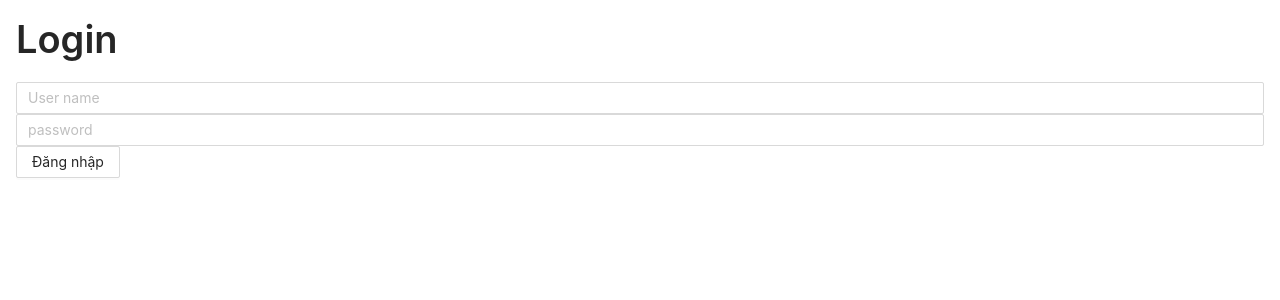
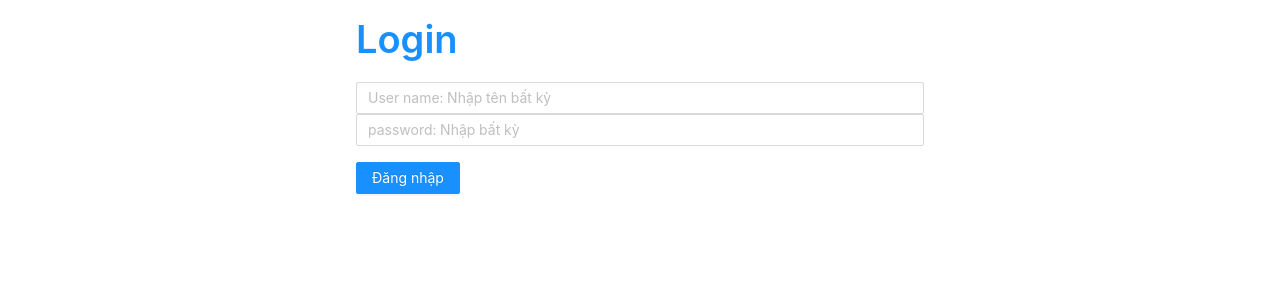
Before and after one commit to LinkK9/todo-list, a React (Create React App) app: page /login in a window 1280 px wide. Shown: the top 300 px of the page. Built offline with nearby package versions, Linux system fonts and the light colour scheme.

Commit message:
add some styles

```diff
--- a/src/App.js
+++ b/src/App.js
@@ -9,7 +9,6 @@ import {
   Redirect,
 } from "react-router-dom";
 import PrivateRoute from "./PrivateRoute";
-import AxiosPlayground from "./AxiosPlayground";
 import Home from "./Home";
 
 function App() {
@@ -23,9 +22,6 @@ function App() {
           <Route path="/login">
             <Login />
           </Route>
-          <Route path="/axiosplayground">
-            <AxiosPlayground />
-          </Route>
           <Route exact path="/">
             <Redirect to="/home" />
           </Route>
--- a/src/App.module.css
+++ b/src/App.module.css
@@ -2,6 +2,10 @@
   height: 100vh;
   display: grid;
   padding: 16px;
+
+  margin: 0 auto;
+
+  max-width: 600px;
 
   grid-template-rows: auto auto 1fr;
 
@@ -22,3 +26,8 @@
   justify-content: space-between;
   align-items: center;
 }
+
+
+h1, h3 {
+  color: #1890ff !important;
+}
--- a/src/AppHeader.js
+++ b/src/AppHeader.js
@@ -20,8 +20,8 @@ const AppHeader = () => {
 
   return (
     <div className={classes.appHeader}>
-      <Title className={classes.header}>Todo app</Title>
-      <Button className={classes.btn} onClick={handleLogout}>
+      <Title className={classes.header}>Todo-List!</Title>
+      <Button danger className={classes.btn} onClick={handleLogout}>
         Logout
       </Button>
     </div>
--- a/src/Login.js
+++ b/src/Login.js
@@ -31,18 +31,21 @@ function Login() {
     <div>
       <Title>Login</Title>
       <Input
-        placeholder="User name"
+        placeholder="User name: Nhập tên bất kỳ"
         value={userName}
         onChange={(e) => setUserName(e.target.value)}
       />
       <Input
-        placeholder="password"
+        placeholder="password: Nhập bất kỳ"
         type="password"
         value={password}
         onChange={(e) => setPassword(e.target.value)}
       />
-
-      <Button onClick={handleLogIn}>Đăng nhập</Button>
+      <div style={{marginTop: 16}}>
+        <Button type="primary" onClick={handleLogIn}>
+          Đăng nhập
+        </Button>
+      </div>
     </div>
   );
 }
--- a/src/TaskItem.js
+++ b/src/TaskItem.js
@@ -75,13 +75,15 @@ function TaskItem({
       <div onClick={showModal} className={classes.todoContainer}>
         <Checkbox
           id={taskItem.id}
+          className={classes.tickBox}
+          onChange={handleChange}
+          checked={taskItem.isCompleted}
+        ></Checkbox>
+        <div
           className={
             taskItem.isCompleted ? classes.completed : classes.notCompleted
           }
-          onChange={handleChange}
-          checked={taskItem.isCompleted}
-        ></Checkbox>
-        <div style={{ display: "inline-block", margin: '0 20px'}}>
+        >
           {taskItem.taskName}
         </div>
 
--- a/src/TaskItem.module.css
+++ b/src/TaskItem.module.css
@@ -19,16 +19,20 @@
   align-items: center;
 }
 
+.tickBox {
+  position: absolute;
+  top: calc(50% - 1px) ;
+  transform: translate(0, -50%);
+}
 .completed {
-  position: absolute;
-  top: 23%;
+  display: inline-block;
+  margin: 0 20px;
   text-decoration: line-through;
   color: rgb(128, 128, 128);
 }
 .notCompleted {
-  position: absolute;
-  top: calc(50% - 1px) ;
-  transform: translate(0, -50%);
+  display: inline-block;
+  margin: 0 20px;
 }
 
 .starOn {
--- a/src/TodoList.module.css
+++ b/src/TodoList.module.css
@@ -1,6 +1,7 @@
 .todoListContainer {
   display: grid;
   grid-gap: 8px;
+  margin-bottom: 1em;
 }
 
 .btn {
```
